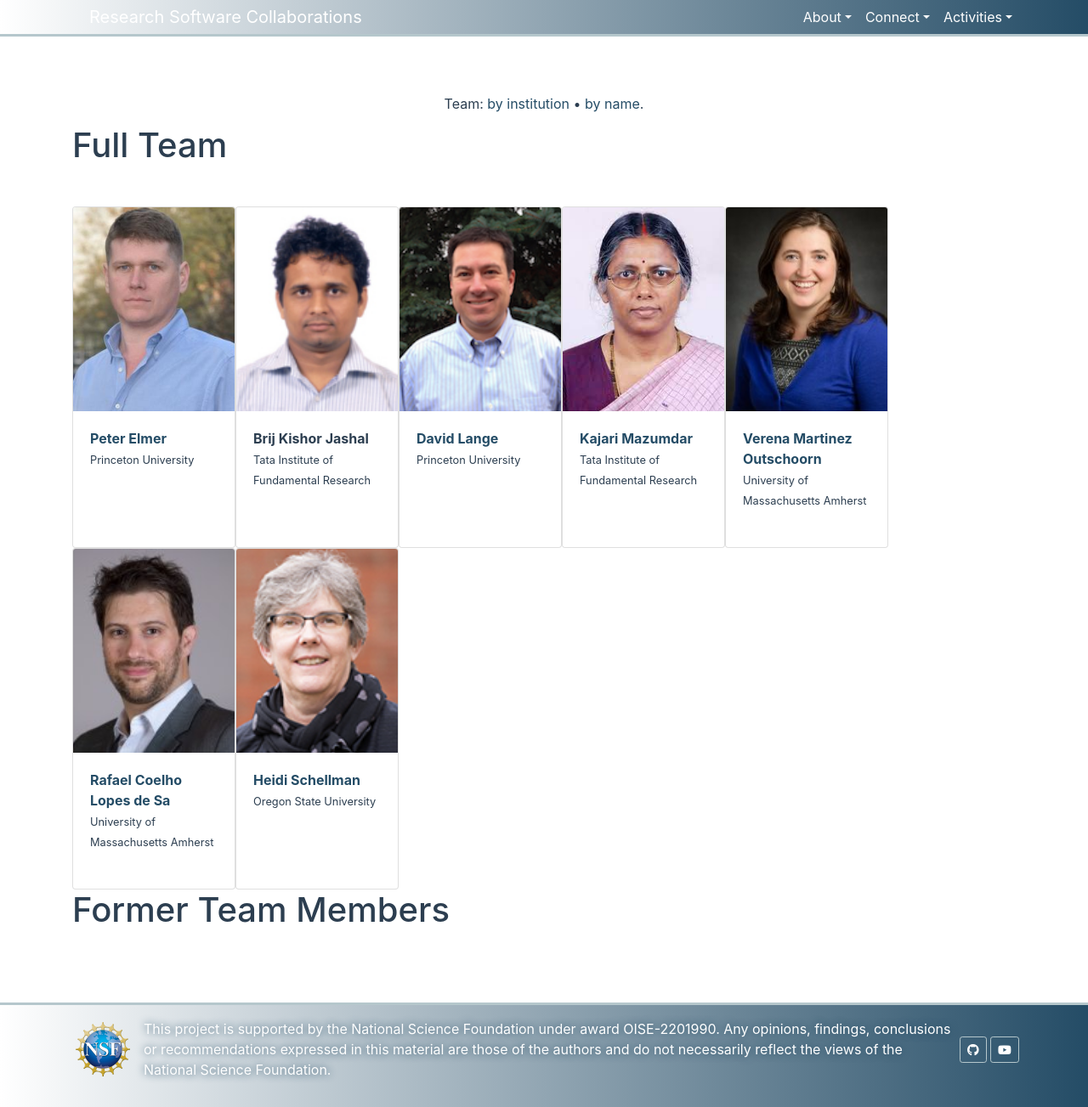
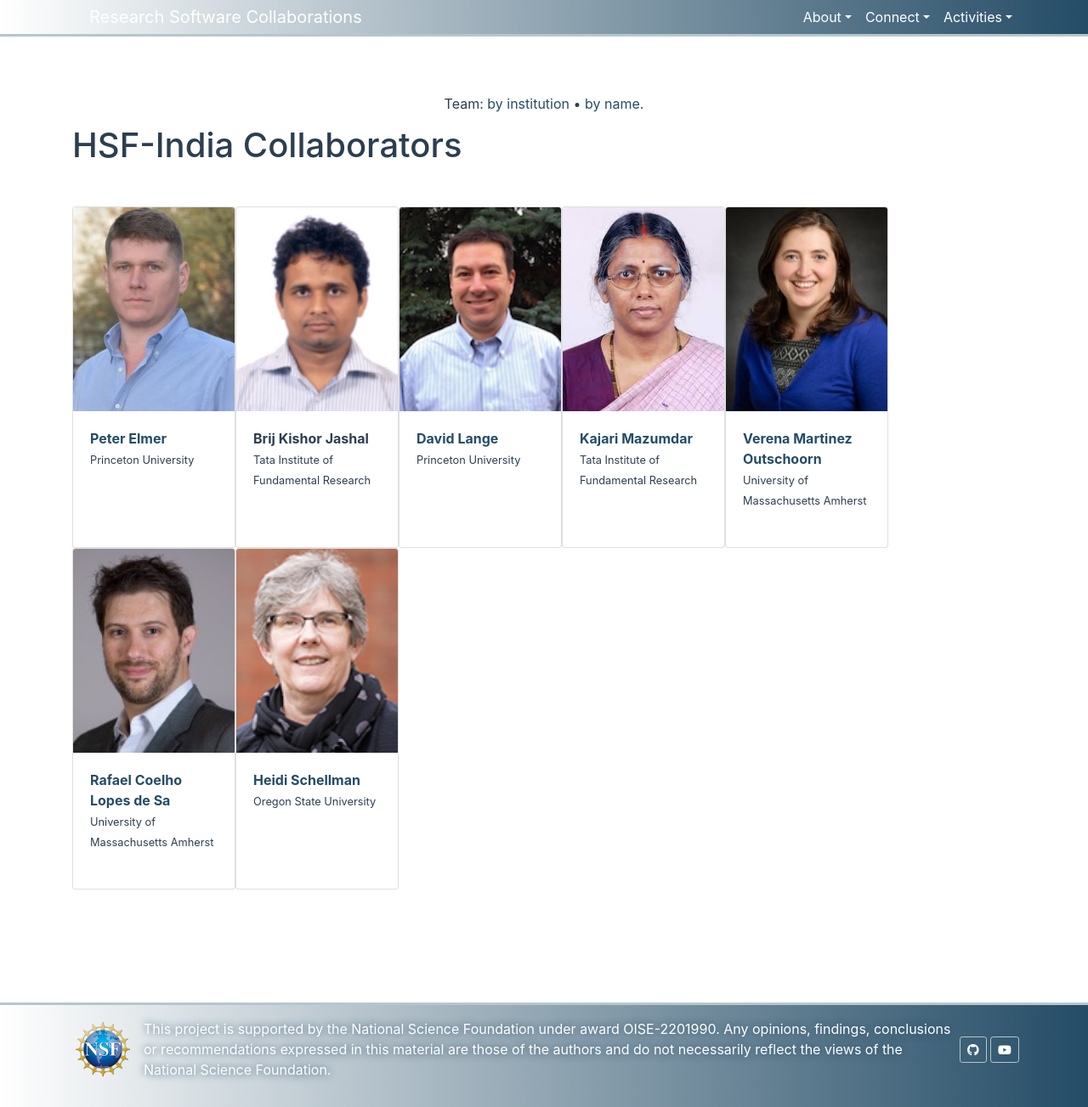
Before and after one commit to research-software-collaborations/research-software-collaborations.github.io, a Jekyll site: the page built from pages/about/team_alphabetical.md, in a window 1280 px wide and 1303 px high. Shown: the whole window at 85% size. Built offline with Jekyll 4.4.1, drawn with Linux system fonts in a browser that asks for light colours; cached includes are drawn as plain includes.

Commit message:
coherent labels and page titles

```diff
--- a/pages/about/team_alphabetical.md
+++ b/pages/about/team_alphabetical.md
@@ -1,7 +1,7 @@
 ---
 permalink: /about/team_alphabetical.html
 layout: people
-title: Institute Team
+title: HSF-India Collaborators
 ---
 
 {% include institution_list.html %}
@@ -13,7 +13,7 @@ title: Institute Team
                                   | last_name_sort: "name" %}
 
 
-<h1>Full Team</h1><br>
+<h1>HSF-India Collaborators</h1><br>
 
 <div class="container-fluid">
 <div class="row">
@@ -23,7 +23,8 @@ title: Institute Team
 </div>
 </div>
 
-<h1>Former Team Members</h1><br>
+{%- comment -%}
+<h1>Former Collaborators</h1><br>
 
 <div class="container-fluid">
 <div class="row">
@@ -32,3 +33,4 @@ title: Institute Team
 {% endfor %}
 </div>
 </div>
+{%- endcomment -%}
```
Also changed, not shown: pages/about/team.md (+1 -1 lines).
